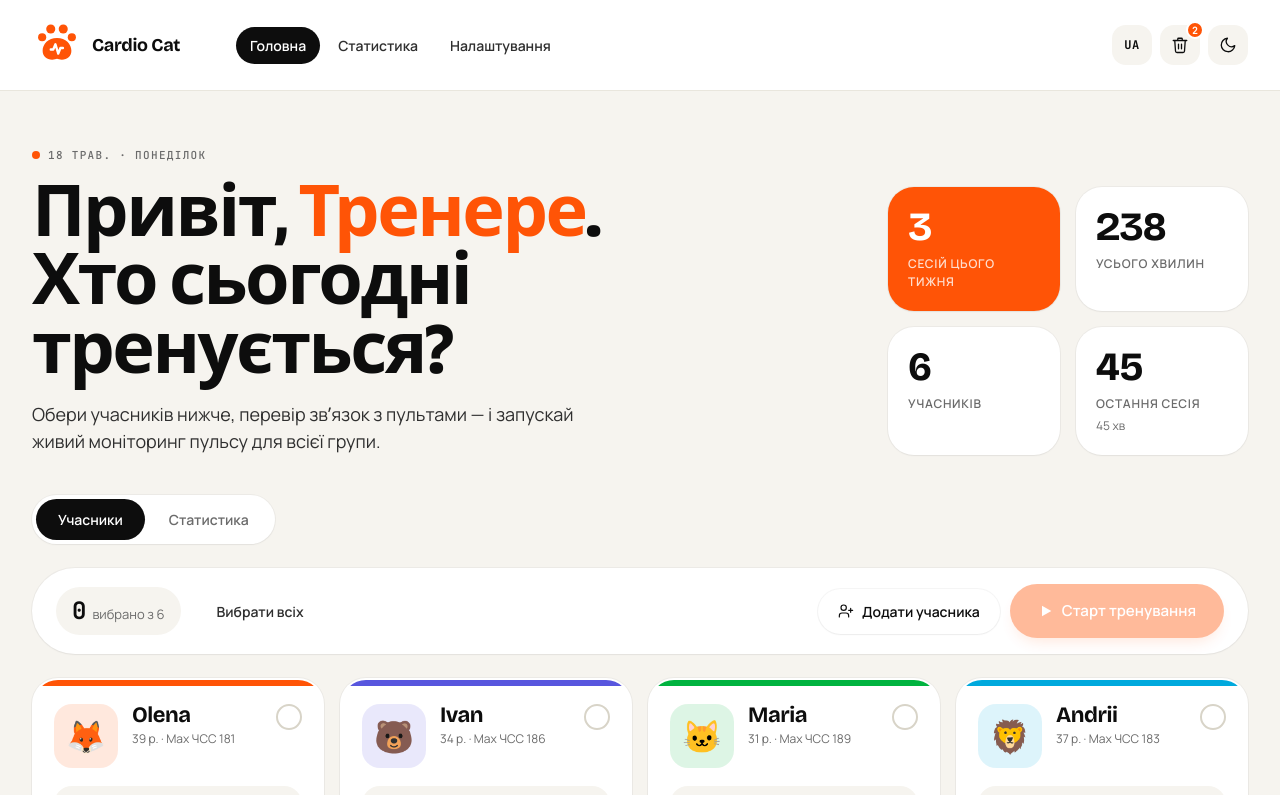
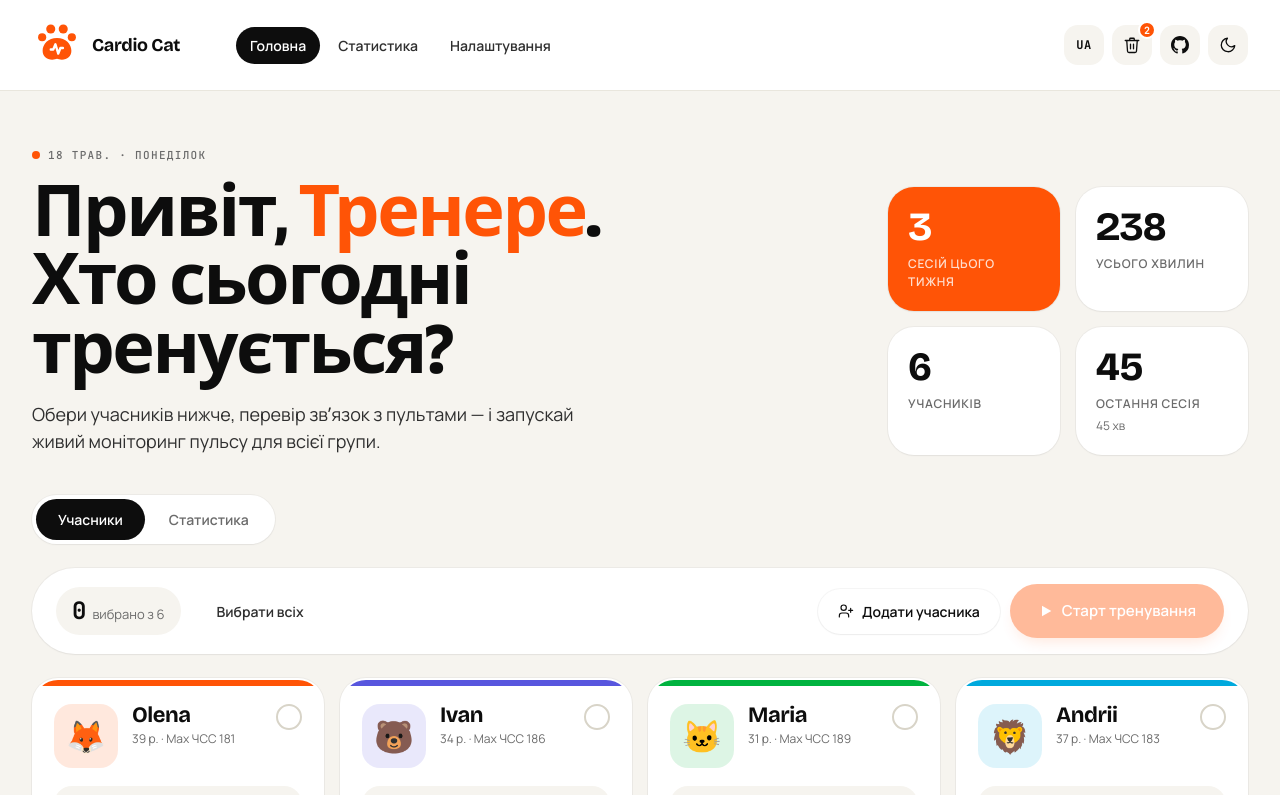
Before and after one commit to VitalyaKvas/cardio-cat, a Vue app: page / in a window 1280 px wide. Shown: the top 795 px of the page. Built offline with nearby package versions, Linux system fonts and the light colour scheme.

Commit message:
update: add GitHub link to header and localize GitHub repository text

```diff
--- a/src/components/AppHeader.vue
+++ b/src/components/AppHeader.vue
@@ -66,6 +66,15 @@ const themeTitle = computed(() =>
         <Icon name="trash" :size="18" />
         <span v-if="trashCount > 0" class="badge">{{ trashCount }}</span>
       </button>
+      <a
+        class="icon-btn"
+        :title="t('header.github')"
+        href="https://github.com/VitalyaKvas/cardio-cat"
+        target="_blank"
+        rel="noopener noreferrer"
+      >
+        <Icon name="github" :size="18" />
+      </a>
       <button class="icon-btn" :title="themeTitle" @click="toggleTheme">
         <Icon :name="themeIcon" :size="18" />
       </button>
--- a/src/components/ui/Icon.vue
+++ b/src/components/ui/Icon.vue
@@ -64,6 +64,8 @@ const paths: Record<string, string> = {
   wave: 'M2 12c2-3 4-3 6 0s4 3 6 0 4-3 6 0',
   settings:
     'M19.4 15a1.7 1.7 0 0 0 .3 1.8l.1.1a2 2 0 1 1-2.8 2.8l-.1-.1a1.7 1.7 0 0 0-1.8-.3 1.7 1.7 0 0 0-1 1.5V21a2 2 0 1 1-4 0v-.1a1.7 1.7 0 0 0-1-1.5 1.7 1.7 0 0 0-1.8.3l-.1.1a2 2 0 1 1-2.8-2.8l.1-.1a1.7 1.7 0 0 0 .3-1.8 1.7 1.7 0 0 0-1.5-1H3a2 2 0 1 1 0-4h.1a1.7 1.7 0 0 0 1.5-1 1.7 1.7 0 0 0-.3-1.8l-.1-.1a2 2 0 1 1 2.8-2.8l.1.1a1.7 1.7 0 0 0 1.8.3 1.7 1.7 0 0 0 1-1.5V3a2 2 0 1 1 4 0v.1a1.7 1.7 0 0 0 1 1.5 1.7 1.7 0 0 0 1.8-.3l.1-.1a2 2 0 1 1 2.8 2.8l-.1.1a1.7 1.7 0 0 0-.3 1.8 1.7 1.7 0 0 0 1.5 1H21a2 2 0 1 1 0 4h-.1a1.7 1.7 0 0 0-1.5 1z',
+  github:
+    'M12 0C5.37 0 0 5.37 0 12c0 5.31 3.435 9.795 8.205 11.385.6.105.825-.255.825-.57 0-.285-.015-1.23-.015-2.235-3.015.555-3.795-.735-4.035-1.41-.135-.345-.72-1.41-1.23-1.695-.42-.225-1.02-.78-.015-.795.945-.015 1.62.87 1.845 1.23 1.08 1.815 2.805 1.305 3.495.99.105-.78.42-1.305.765-1.605-2.67-.3-5.46-1.335-5.46-5.925 0-1.305.465-2.385 1.23-3.225-.12-.3-.54-1.53.12-3.18 0 0 1.005-.315 3.3 1.23.96-.27 1.98-.405 3-.405s2.04.135 3 .405c2.295-1.56 3.3-1.23 3.3-1.23.66 1.65.24 2.88.12 3.18.765.84 1.23 1.905 1.23 3.225 0 4.605-2.805 5.625-5.475 5.925.435.375.81 1.095.81 2.22 0 1.605-.015 2.895-.015 3.3 0 .315.225.69.825.57A12.02 12.02 0 0024 12c0-6.63-5.37-12-12-12z',
 }
 
 const d = computed(() => paths[props.name] ?? '')
@@ -84,7 +86,9 @@ const d = computed(() => paths[props.name] ?? '')
     <template v-if="name === 'heart' && fill !== 'none'">
       <path :d="d" :fill="fill" stroke="none" />
     </template>
-    <template v-else-if="name === 'play' || name === 'stop' || name === 'sparkle'">
+    <template
+      v-else-if="name === 'play' || name === 'stop' || name === 'sparkle' || name === 'github'"
+    >
       <path :d="d" :fill="color" stroke="none" />
     </template>
     <template v-else-if="name === 'target' || name === 'lock' || name === 'calendar'">
--- a/src/i18n/locales/crh.json
+++ b/src/i18n/locales/crh.json
@@ -42,7 +42,8 @@
     "settings": "Ayarlar",
     "themeLight": "Açıq temağa keç",
     "themeDark": "Qaranlıq temağa keç",
-    "trash": "Çöp"
+    "trash": "Çöp",
+    "github": "GitHub repository"
   },
   "welcome": {
     "title": "Cardio Cat",
--- a/src/i18n/locales/en.json
+++ b/src/i18n/locales/en.json
@@ -42,7 +42,8 @@
     "settings": "Settings",
     "themeLight": "Switch to light theme",
     "themeDark": "Switch to dark theme",
-    "trash": "Trash"
+    "trash": "Trash",
+    "github": "GitHub repository"
   },
   "welcome": {
     "title": "Cardio Cat",
--- a/src/i18n/locales/uk.json
+++ b/src/i18n/locales/uk.json
@@ -42,7 +42,8 @@
     "settings": "Налаштування",
     "themeLight": "Перемкнути на світлу тему",
     "themeDark": "Перемкнути на темну тему",
-    "trash": "Кошик"
+    "trash": "Кошик",
+    "github": "GitHub репозиторій"
   },
   "welcome": {
     "title": "Cardio Cat",
```
